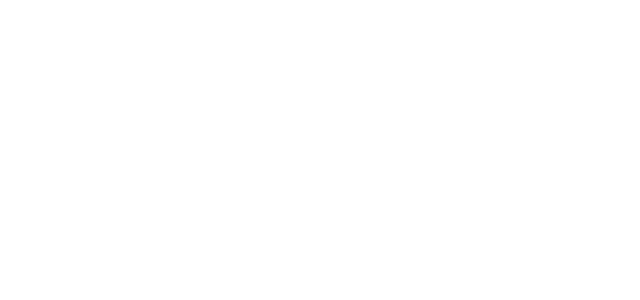
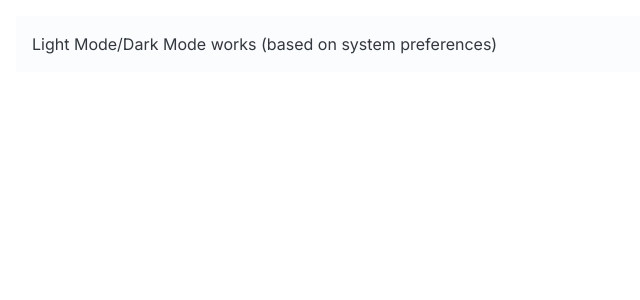
Before and after one commit to nathanalger/cs3141-team-software-project, a React (Vite) app in the folder src/renderer/: page / in a window 1280 px wide. Shown: the top 300 px of the page, without its empty margins (0-640 px from the left). Built offline with nearby package versions, Linux system fonts and the light colour scheme.

Commit message:
feat: MUI joy

```diff
--- a/package.json
+++ b/package.json
@@ -12,6 +12,10 @@
       "package": "npm run build && electron-builder"
    },
    "dependencies": {
+      "@emotion/react": "^11.14.0",
+      "@emotion/styled": "^11.14.1",
+      "@fontsource/inter": "^5.3.0",
+      "@mui/joy": "5.0.0-beta.52",
       "react": "^19.2.8",
       "react-dom": "^19.2.8"
    },
--- a/src/renderer/src/App.tsx
+++ b/src/renderer/src/App.tsx
@@ -1,5 +1,25 @@
+import { Box, Typography } from '@mui/joy'
+import Provider from './architecture/Provider'
+
 function App() {
-   return <></>
+   return (
+      <Provider>
+         <Box
+            sx={{
+               p: 2,
+            }}
+         >
+            <Box
+               sx={{
+                  p: 2,
+                  background: (t) => t.palette.background.surface,
+               }}
+            >
+               <Typography>Light Mode/Dark Mode works (based on system preferences)</Typography>
+            </Box>
+         </Box>
+      </Provider>
+   )
 }
 
 export default App
--- /dev/null
+++ b/src/renderer/src/architecture/Provider.tsx
@@ -0,0 +1,29 @@
+import { CssBaseline, CssVarsProvider, extendTheme } from '@mui/joy'
+import type { ReactNode } from 'react'
+
+const theme = extendTheme({
+   colorSchemes: {
+      light: {
+         palette: {
+            // light palette customizations
+            // etc color and stuff
+         },
+      },
+      dark: {
+         palette: {
+            // dark palette customizations
+         },
+      },
+   },
+})
+
+const Provider = ({ children }: { children: ReactNode }) => {
+   return (
+      <CssVarsProvider theme={theme} defaultMode="system">
+         <CssBaseline />
+         {children}
+      </CssVarsProvider>
+   )
+}
+
+export default Provider
--- a/src/renderer/src/main.tsx
+++ b/src/renderer/src/main.tsx
@@ -1,5 +1,6 @@
 import { StrictMode } from 'react'
 import { createRoot } from 'react-dom/client'
+import '@fontsource/inter'
 import App from './App'
 
 createRoot(document.getElementById('root')!).render(
```
Also changed, not shown: 1 other file (tests, documents, lock files or other folders).
